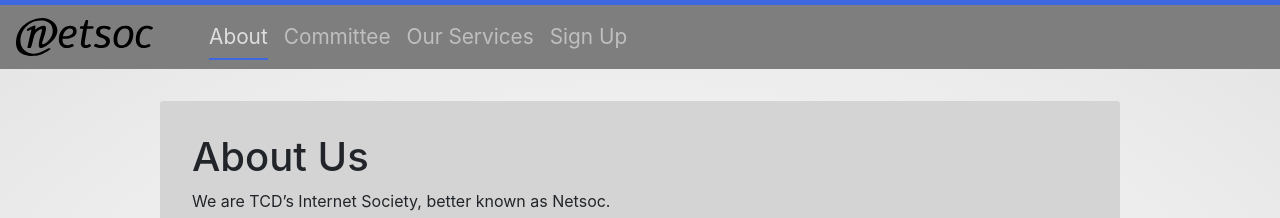
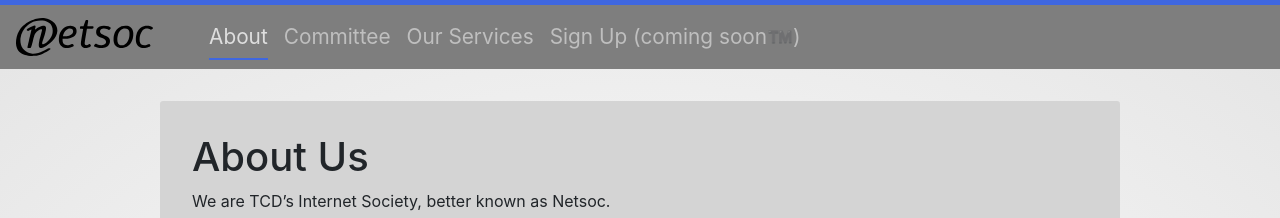
Before and after one commit to netsoc/website-ng, a Jekyll site: the page built from about.md, in a window 1280 px wide. Shown: the top 218 px of the page. Built offline with Jekyll 4.4.1, drawn with Linux system fonts in a browser that asks for light colours.

Commit message:
Mark Signups as "coming soon"

```diff
--- a/_data/navigation.yaml
+++ b/_data/navigation.yaml
@@ -4,5 +4,5 @@
   link: /committee/
 - name: Our Services
   link: /services/
-- name: Sign Up
+- name: Sign Up (coming soon™️)
   link: https://accounts.netsoc.ie/signup
```
Also changed, not shown: Gemfile.lock.
